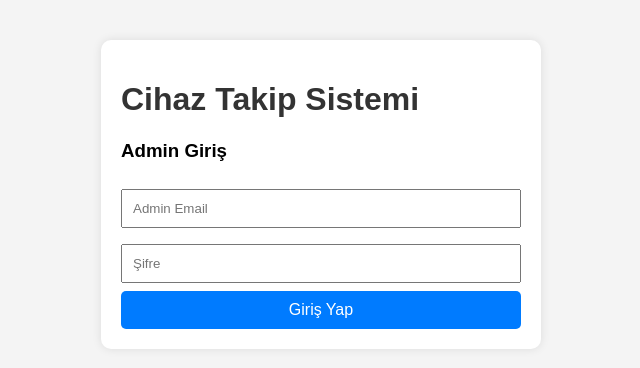
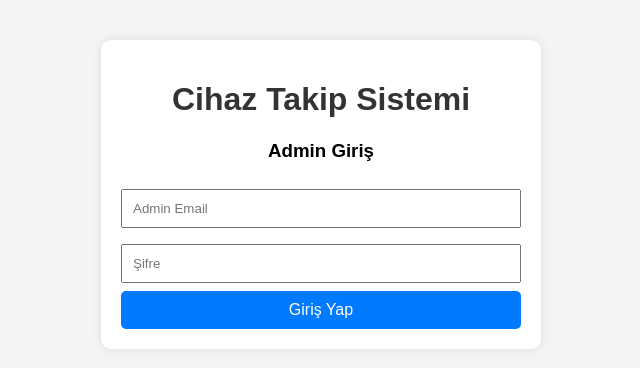
Before and after one commit to Sudenazkaranfil/qr-code-device-tracking-system, a Flask app: page / in a window 1280 px wide. Shown: the top 368 px of the page, without its empty margins (319-959 px from the left). Run offline with Flask 3, Linux system fonts and the light colour scheme; some libraries are stand-ins or nearby versions.

Commit message:
Update index.html

```diff
--- a/templates/index.html
+++ b/templates/index.html
@@ -12,6 +12,7 @@
 
         h1 {
             color: #333;
+            text-align: center;
         }
 
         .container {
@@ -51,6 +52,7 @@
             padding: 10px;
             margin: 10px 0;
             border-radius: 5px;
+            text-align: center;
         }
 
         .alert-warning {
@@ -67,7 +69,7 @@
 <body>
     <div class="container">
         <h1>Cihaz Takip Sistemi</h1>
-        <h3>Admin Giriş</h3>
+        <h3 style="text-align: center;">Admin Giriş</h3>
         <form method="POST" action="/admin_login">
             <input type="email" name="email" placeholder="Admin Email" required>
             <input type="password" name="password" placeholder="Şifre" required>
@@ -75,7 +77,7 @@
         </form>
 
         {% if login_error %}
-            <p class="message">{{ login_error }}</p>
+            <div class="message">{{ login_error }}</div>
         {% endif %}
 
         {% with messages = get_flashed_messages(with_categories=true) %}
```
